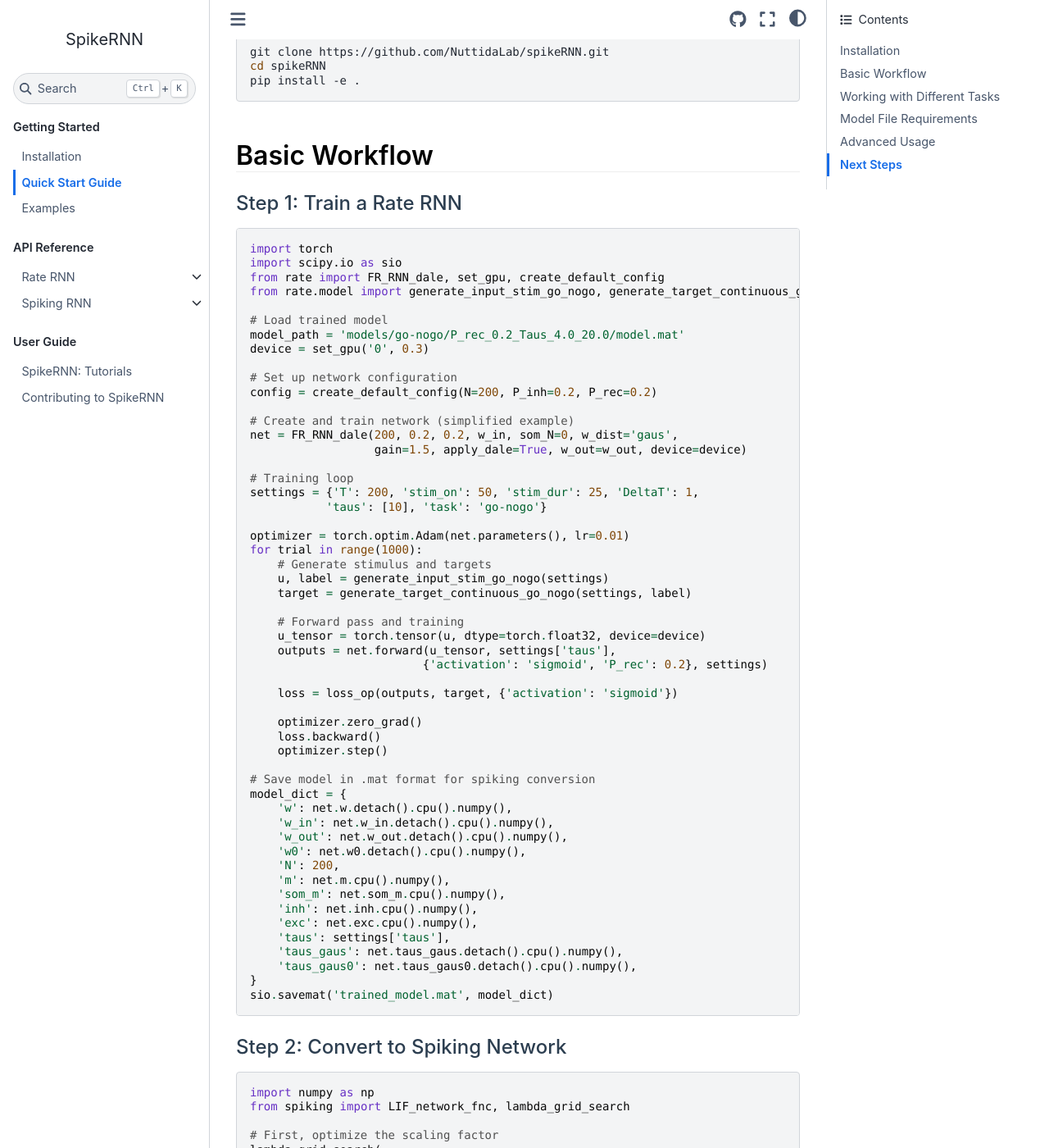
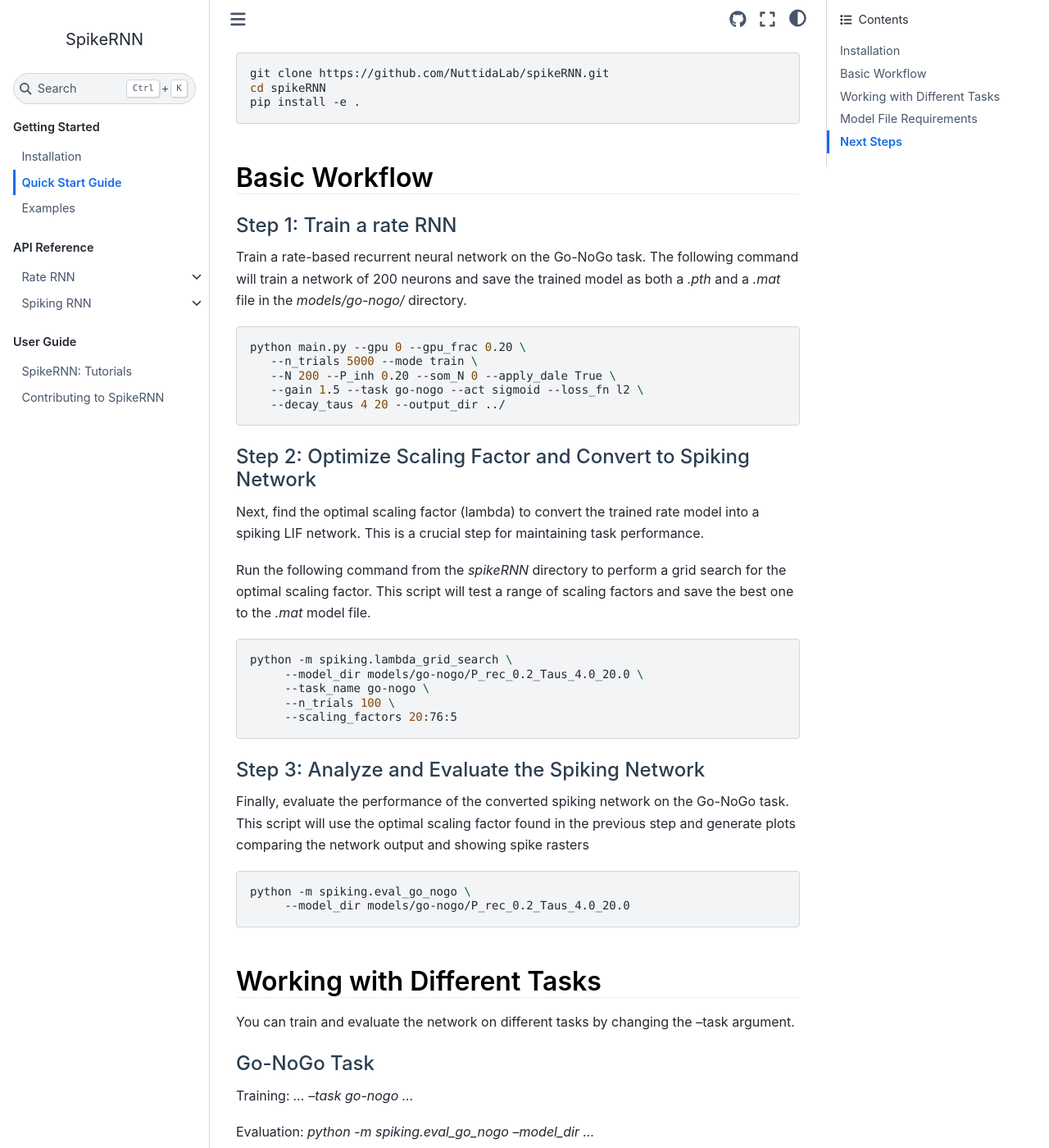
Before and after one commit to NuttidaLab/spikeRNN, a Sphinx documentation site: the page built from docs/quickstart.rst, in a window 1280 px wide and 1400 px high, scrolled down 283 px. Shown: the whole window at 82% size. Built offline with Sphinx 7.4.7 and the Sphinx Book theme 1.1.4, drawn with Linux system fonts in a browser that asks for light colours; some of the changed text lies outside the part shown.

Commit message:
update quickstart.rst

```diff
--- a/docs/quickstart.rst
+++ b/docs/quickstart.rst
@@ -1,12 +1,12 @@
 Quick Start Guide
 ====================================
 
-This guide will get you up and running with the SpikeRNN framework quickly.
+This guide will get you up and running with the spikeRNN framework quickly using command-line instructions.
 
 Installation
 ------------------------
 
-First, install both packages:
+First, install the spikeRNN package:
 
 .. code-block:: bash
 
@@ -17,186 +17,82 @@ First, install both packages:
 Basic Workflow
 --------------------------------------------------
 
-Step 1: Train a Rate RNN
+Step 1: Train a rate RNN
 ~~~~~~~~~~~~~~~~~~~~~~~~~~~~~~~~~~~~~~~~~~~~~~~~~~
 
-.. code-block:: python
+Train a rate-based recurrent neural network on the Go-NoGo task. The following command will train a network of 200 neurons and save the trained model as both a `.pth` and a `.mat` file in the `models/go-nogo/` directory.
 
-   import torch
-   import scipy.io as sio
-   from rate import FR_RNN_dale, set_gpu, create_default_config
-   from rate.model import generate_input_stim_go_nogo, generate_target_continuous_go_nogo
+.. code-block:: bash
 
-   # Load trained model
-   model_path = 'models/go-nogo/P_rec_0.2_Taus_4.0_20.0/model.mat'
-   device = set_gpu('0', 0.3)
+   python main.py --gpu 0 --gpu_frac 0.20 \
+      --n_trials 5000 --mode train \
+      --N 200 --P_inh 0.20 --som_N 0 --apply_dale True \
+      --gain 1.5 --task go-nogo --act sigmoid --loss_fn l2 \
+      --decay_taus 4 20 --output_dir ../
 
-   # Set up network configuration
-   config = create_default_config(N=200, P_inh=0.2, P_rec=0.2)
 
-   # Create and train network (simplified example)
-   net = FR_RNN_dale(200, 0.2, 0.2, w_in, som_N=0, w_dist='gaus',
-                     gain=1.5, apply_dale=True, w_out=w_out, device=device)
-
-   # Training loop
-   settings = {'T': 200, 'stim_on': 50, 'stim_dur': 25, 'DeltaT': 1,
-              'taus': [10], 'task': 'go-nogo'}
-
-   optimizer = torch.optim.Adam(net.parameters(), lr=0.01)
-   for trial in range(1000):
-       # Generate stimulus and targets
-       u, label = generate_input_stim_go_nogo(settings)
-       target = generate_target_continuous_go_nogo(settings, label)
-
-       # Forward pass and training
-       u_tensor = torch.tensor(u, dtype=torch.float32, device=device)
-       outputs = net.forward(u_tensor, settings['taus'],
-                            {'activation': 'sigmoid', 'P_rec': 0.2}, settings)
-
-       loss = loss_op(outputs, target, {'activation': 'sigmoid'})
-
-       optimizer.zero_grad()
-       loss.backward()
-       optimizer.step()
-
-   # Save model in .mat format for spiking conversion
-   model_dict = {
-       'w': net.w.detach().cpu().numpy(),
-       'w_in': net.w_in.detach().cpu().numpy(),
-       'w_out': net.w_out.detach().cpu().numpy(),
-       'w0': net.w0.detach().cpu().numpy(),
-       'N': 200,
-       'm': net.m.cpu().numpy(),
-       'som_m': net.som_m.cpu().numpy(),
-       'inh': net.inh.cpu().numpy(),
-       'exc': net.exc.cpu().numpy(),
-       'taus': settings['taus'],
-       'taus_gaus': net.taus_gaus.detach().cpu().numpy(),
-       'taus_gaus0': net.taus_gaus0.detach().cpu().numpy(),
-   }
-   sio.savemat('trained_model.mat', model_dict)
-
-Step 2: Convert to Spiking Network
+Step 2: Optimize Scaling Factor and Convert to Spiking Network
 ~~~~~~~~~~~~~~~~~~~~~~~~~~~~~~~~~~~
 
-.. code-block:: python
+Next, find the optimal scaling factor (lambda) to convert the trained rate model into a spiking LIF network. This is a crucial step for maintaining task performance.
 
-   import numpy as np
-   from spiking import LIF_network_fnc, lambda_grid_search
+Run the following command from the `spikeRNN` directory to perform a grid search for the optimal scaling factor.
+This script will test a range of scaling factors and save the best one to the `.mat` model file.
 
-   # First, optimize the scaling factor
-   lambda_grid_search(
-       model_path='trained_model.mat',
-       scaling_range=(20, 80),
-       n_trials_per_factor=50,
-       task_type='go-nogo',
-       parallel=True
-   )
+.. code-block:: bash
 
-   # Convert to spiking network with optimal scaling
-   scaling_factor = 50.0  # Use value from grid search
+   python -m spiking.lambda_grid_search \
+        --model_dir models/go-nogo/P_rec_0.2_Taus_4.0_20.0 \
+        --task_name go-nogo \
+        --n_trials 100 \
+        --scaling_factors 20:76:5
 
-   # Create stimulus
-   u = np.zeros((1, 201))
-   u[0, 30:50] = 1  # Go trial stimulus
 
-   # Convert and simulate
-   stims = {'mode': 'none'}
-   W, REC, spk, rs, all_fr, out, params = LIF_network_fnc(
-       'trained_model.mat', scaling_factor, u, stims,
-       downsample=1, use_initial_weights=False
-   )
-
-   print(f"Spike conversion completed!")
-   print(f"Generated {np.sum(spk)} spikes")
-   print(f"Output: {out[-1]:.4f}")
-
-Step 3: Analyze Results
+Step 3: Analyze and Evaluate the Spiking Network
 ~~~~~~~~~~~~~~~~~~~~~~~
 
-.. code-block:: python
+Finally, evaluate the performance of the converted spiking network on the Go-NoGo task.
+This script will use the optimal scaling factor found in the previous step and generate plots comparing the network output and showing spike rasters
 
-   from spiking import eval_go_nogo, format_spike_data
-   import matplotlib.pyplot as plt
+.. code-block:: bash
 
-   # Evaluate performance
-   eval_go_nogo(
-       model_path='trained_model.mat',
-       scaling_factor=50.0,
-       n_trials=100,
-       plot_results=True
-   )
+   python -m spiking.eval_go_nogo \
+        --model_dir models/go-nogo/P_rec_0.2_Taus_4.0_20.0
 
-   # Analyze spike patterns
-   spike_data = format_spike_data(spk, params['dt'])
-   print(f"Active neurons: {len(spike_data['active_neurons'])}")
-   print(f"Mean firing rate: {np.mean(spike_data['firing_rates']):.2f} Hz")
-
-   # Plot spike raster
-   plt.figure(figsize=(12, 8))
-   spike_times, spike_neurons = np.where(spk)
-   plt.scatter(spike_times * params['dt'], spike_neurons, s=1, c='black', alpha=0.6)
-   plt.xlabel('Time (s)')
-   plt.ylabel('Neuron Index')
-   plt.title('Spike Raster Plot')
-   plt.show()
 
 Working with Different Tasks
 ----------------------------
 
+You can train and evaluate the network on different tasks by changing the --task argument.
+
 Go-NoGo Task
 ~~~~~~~~~~~~
 
-.. code-block:: python
+Training: `... --task go-nogo ...`
 
-   from rate.model import generate_input_stim_go_nogo, generate_target_continuous_go_nogo
+Evaluation: `python -m spiking.eval_go_nogo --model_dir ...`
 
-   settings = {'T': 200, 'stim_on': 50, 'stim_dur': 25, 'DeltaT': 1,
-              'taus': [10], 'task': 'go-nogo'}
-
-   # Go trial
-   u_go = np.zeros((1, 201))
-   u_go[0, 30:50] = 1
-
-   # NoGo trial
-   u_nogo = np.zeros((1, 201))
-   u_nogo[0, 30:50] = -1
 
 XOR Task
 ~~~~~~~~
 
-.. code-block:: python
+Training: `... --task xor ...`
 
-   from rate.model import generate_input_stim_xor, generate_target_continuous_xor
+Evaluation: TBD
 
-   settings = {'T': 300, 'stim_on': [50, 110], 'stim_dur': 50, 'DeltaT': 1,
-              'taus': [10], 'task': 'xor'}
-
-   # XOR stimulus with two sequential inputs
-   u = np.zeros((2, 301))
-   u[0, 50:100] = 1    # First input
-   u[1, 110:160] = -1  # Second input (XOR = 1 × -1 = -1)
 
 Mante Task
 ~~~~~~~~~~
 
-.. code-block:: python
+Training: `... --task mante ...`
 
-   from rate.model import generate_input_stim_mante, generate_target_continuous_mante
+Evaluation: TBD
 
-   settings = {'T': 500, 'stim_on': 50, 'stim_dur': 200, 'DeltaT': 1,
-              'taus': [10], 'task': 'mante'}
-
-   # Context-dependent integration
-   u = np.zeros((4, 501))
-   u[0, 50:250] = np.random.randn(200) + 0.5  # Motion coherence
-   u[1, 50:250] = np.random.randn(200) - 0.5  # Color coherence
-   u[2, :] = 1  # Motion context
 
 Model File Requirements
 -----------------------
 
-**Important**: The spiking package only supports MATLAB .mat files because they contain complete parameter sets required for accurate spiking conversion:
+**Important**: The spiking package only supports MATLAB `.mat` files because they contain complete parameter sets required for accurate spiking conversion:
 
 Required Parameters in .mat Files
 ~~~~~~~~~~~~~~~~~~~~~~~~~~~~~~~~~~
@@ -216,70 +112,10 @@ Required Parameters in .mat Files
        'exc': excitatory_indices,       # Boolean array for excitatory neurons
        'taus': time_constants,          # Synaptic time constants
        'taus_gaus': gaussian_taus,      # Gaussian time constants
-       'taus_gaus0': initial_taus,      # Initial time constants
-   }
+       'taus_gaus0': initia
 
-Saving Models for Spiking Conversion
-~~~~~~~~~~~~~~~~~~~~~~~~~~~~~~~~~~~~~
+When you run the training command, these files are generated for you, so no manual creation is needed.
 
-When training rate models, save them in .mat format:
-
-.. code-block:: python
-
-   import scipy.io as sio
-
-   # After training rate RNN...
-   model_dict = {
-       'w': net.w.detach().cpu().numpy(),
-       'w_in': net.w_in.detach().cpu().numpy(),
-       'w_out': net.w_out.detach().cpu().numpy(),
-       'w0': net.w0.detach().cpu().numpy(),
-       'N': N,
-       'm': net.m.cpu().numpy(),
-       'som_m': net.som_m.cpu().numpy(),
-       'inh': net.inh.cpu().numpy(),
-       'exc': net.exc.cpu().numpy(),
-       'taus': settings['taus'],
-       'taus_gaus': net.taus_gaus.detach().cpu().numpy(),
-       'taus_gaus0': net.taus_gaus0.detach().cpu().numpy(),
-   }
-
-   sio.savemat('trained_model.mat', model_dict)
-
-Advanced Usage
---------------
-
-Loading and Validating Models
-~~~~~~~~~~~~~~~~~~~~~~~~~~~~~~
-
-.. code-block:: python
-
-   from spiking import load_rate_model
-
-   # Load and validate .mat model
-   model_data = load_rate_model('trained_model.mat')
-
-   # Check for required parameters
-   required_keys = ['w', 'w_in', 'w_out', 'N', 'inh', 'exc', 'taus']
-   missing = [k for k in required_keys if k not in model_data]
-   if missing:
-       print(f"Warning: Missing critical parameters: {missing}")
-
-Scaling Factor Optimization
-~~~~~~~~~~~~~~~~~~~~~~~~~~~
-
-.. code-block:: python
-
-   from spiking import lambda_grid_search
-
-   # Comprehensive grid search
-   lambda_grid_search(
-       model_path='models/go-nogo/model.mat',
-       scaling_range=(20, 100),     # Wide range
-       n_trials_per_factor=100,     # More trials for accuracy
-       task_type='go-nogo',
-       parallel=True               # Use multiprocessing
-   )
 
 Next Steps
 ----------
```
